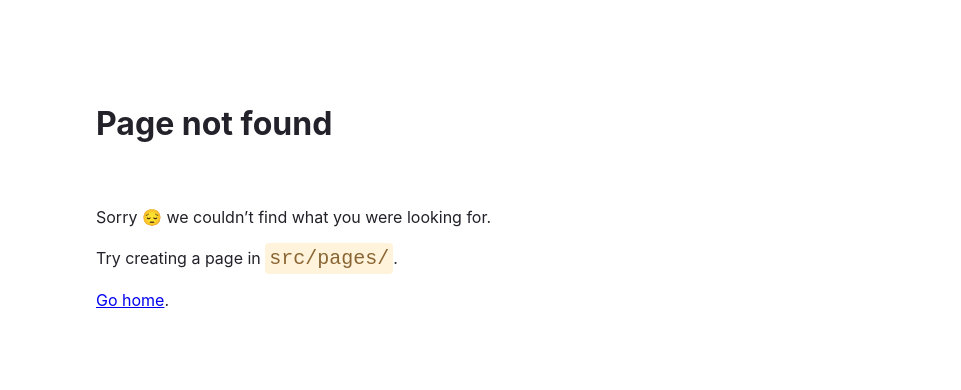
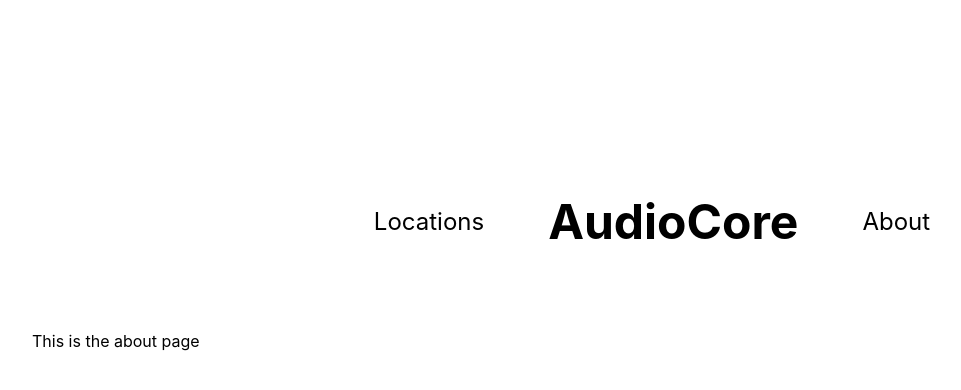
Before and after one commit to Aereli/100DaysOfGatsby2021, a Gatsby site in the folder 100days-gatsby2021/: page /about in a window 1280 px wide. Before the commit this address had no page. Shown: the whole page, without its empty margins (8-969 px from the left). Built offline with nearby package versions, Linux system fonts and the light colour scheme; Gatsby itself is replaced by a stand-in of ours.

Commit message:
setup pages & gloabls & nav

```diff
--- /dev/null
+++ b/100days-gatsby2021/gatsby-browser.js
@@ -0,0 +1 @@
+import './src/styles/GlobalStyles.scss'
--- /dev/null
+++ b/100days-gatsby2021/src/components/layout/index.js
@@ -0,0 +1,15 @@
+import React from 'react'
+import Nav from '../nav'
+import '../../styles/GlobalStyles.scss'
+import styles from './styles.module.scss'
+
+const Layout = ({ children }) => {
+  return (
+    <div className={styles.container}>
+      <Nav />
+      {children}
+    </div>
+  )
+}
+
+export default Layout
--- /dev/null
+++ b/100days-gatsby2021/src/components/layout/styles.module.scss
@@ -0,0 +1,5 @@
+.container {
+  max-width: 1200px;
+  margin: 12rem auto 4rem auto;
+  margin-top: clamp(2rem, 10vw, 12rem);
+}
--- /dev/null
+++ b/100days-gatsby2021/src/components/nav/index.js
@@ -0,0 +1,25 @@
+import React from 'react'
+import { Link } from 'gatsby'
+import styles from './styles.module.scss'
+
+const Nav = () => {
+  return (
+    <div className={styles.container}>
+      <ul>
+        <li>
+          <Link to="/locations">Locations</Link>
+        </li>
+        <li>
+          <h1>
+            <Link to="/">AudioCore</Link>
+          </h1>
+        </li>
+        <li>
+          <Link to="/about">About</Link>
+        </li>
+      </ul>
+    </div>
+  )
+}
+
+export default Nav
--- /dev/null
+++ b/100days-gatsby2021/src/components/nav/styles.module.scss
@@ -0,0 +1,5 @@
+.container ul {
+  display: flex;
+  justify-content: center;
+  align-items: center;
+}
--- /dev/null
+++ b/100days-gatsby2021/src/pages/about.js
@@ -0,0 +1,6 @@
+import React from 'react'
+import Layout from '../components/layout'
+
+export default function About() {
+  return <Layout>This is the about page</Layout>
+}
--- a/100days-gatsby2021/src/pages/index.js
+++ b/100days-gatsby2021/src/pages/index.js
@@ -1,10 +1,11 @@
 import React from 'react'
+import Layout from '../components/layout'
 
 const IndexPage = () => {
   return (
-    <div>
+    <Layout>
       <h1>this is home</h1>
-    </div>
+    </Layout>
   )
 }
 
--- /dev/null
+++ b/100days-gatsby2021/src/styles/GlobalStyles.scss
@@ -0,0 +1,32 @@
+@font-face {
+  font-family: FrenchFries;
+  src: url('https://fonts.googleapis.com/css2?family=Nunito:ital,wght@1,300&display=swap');
+}
+html {
+  font-family: FrenchFries, -apple-system, BlinkMacSystemFont, 'Segoe UI',
+    Roboto, Oxygen, Ubuntu, Cantarell, 'Open Sans', 'Helvetica Neue', sans-serif;
+  color: var(--black);
+}
+
+body {
+  margin: 0;
+}
+
+li {
+  padding: 2rem;
+  font-size: 1.5rem;
+  list-style-type: none;
+}
+
+a {
+  color: black;
+  text-decoration: none;
+  /* Chrome renders this weird with this font, so we turn it off */
+  text-decoration-skip-ink: none;
+}
+
+a:hover {
+  position: relative;
+  display: inline-block;
+  transform: rotate(-5deg);
+}
```
Also changed, not shown: 100days-gatsby2021/src/pages/locations.js (added, +8 -0 lines).
